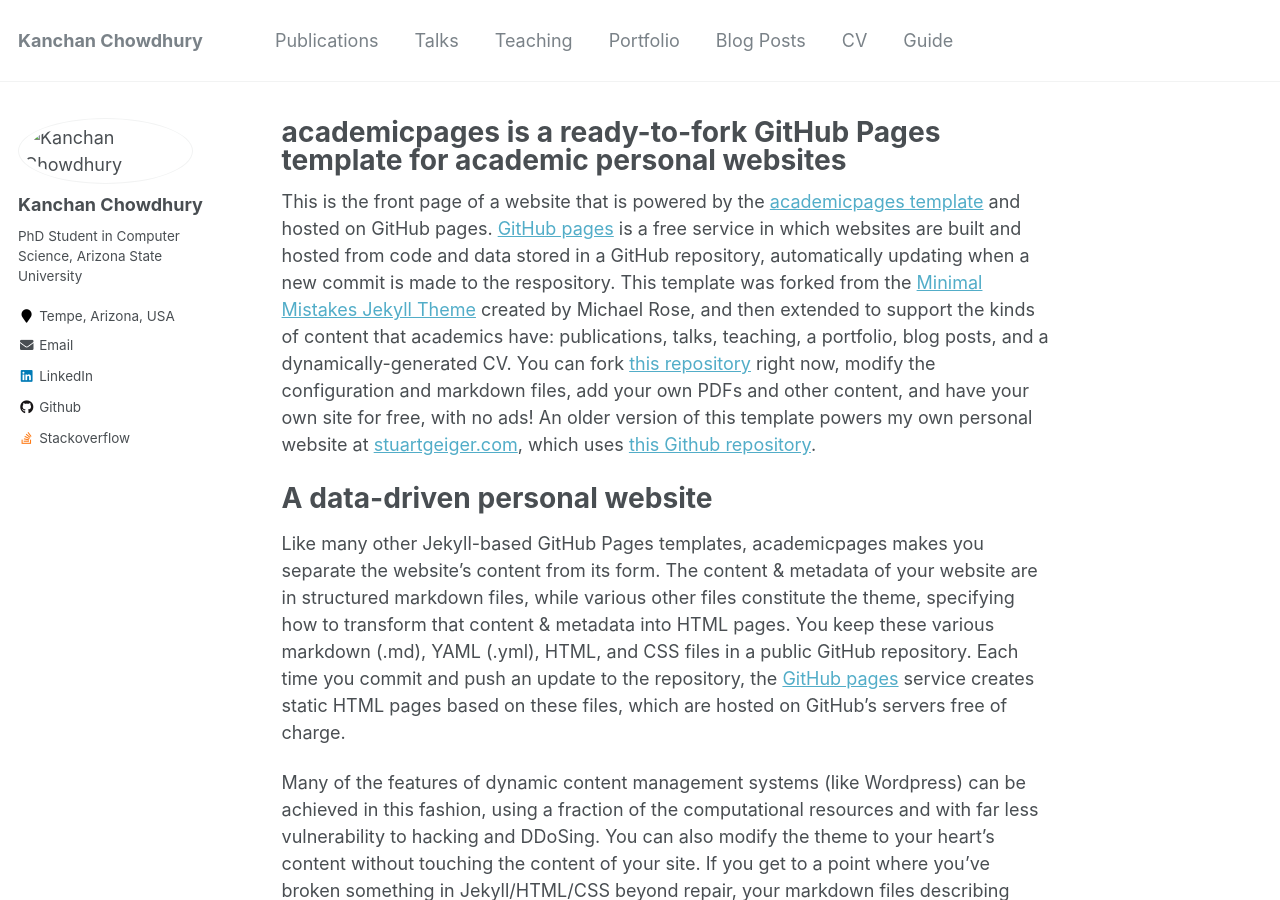
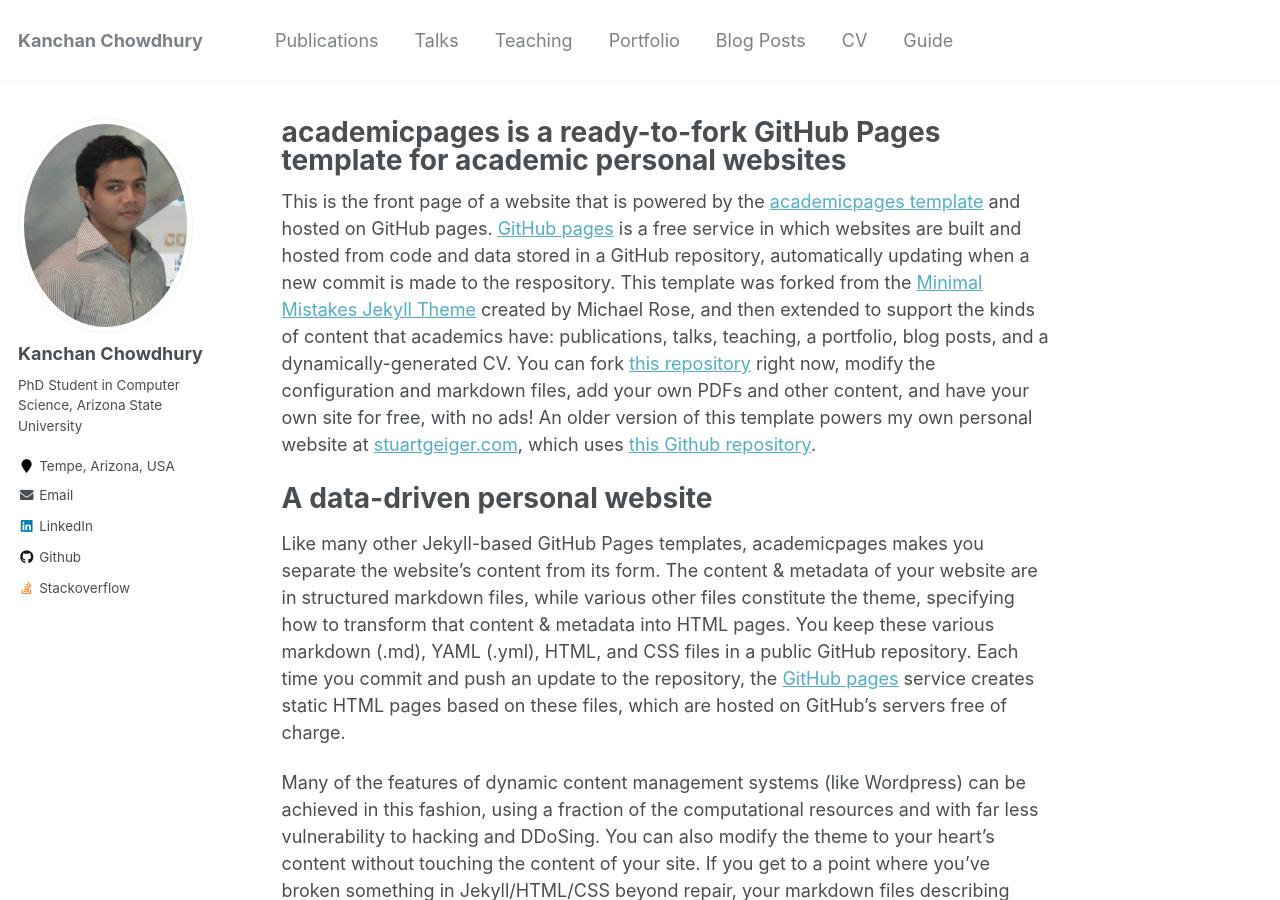
Before and after one commit to kanchanchy/kanchanchy.github.io, a Jekyll site: the page built from _pages/about.md, in a window 1280 px wide and 900 px high. Built offline with Jekyll 4.4.1, drawn with Linux system fonts in a browser that asks for light colours.

Commit message:
avatar updated

```diff
--- a/_config.yml
+++ b/_config.yml
@@ -81,7 +81,7 @@
 # Site Author
 author:
   name             : "Kanchan Chowdhury"
-  avatar           : "images/kanchan.jpg"
+  avatar           : "kanchan.jpg"
   bio              : "PhD Student in Computer Science, Arizona State University"
   location         : "Tempe, Arizona, USA"
   employer         :
```
